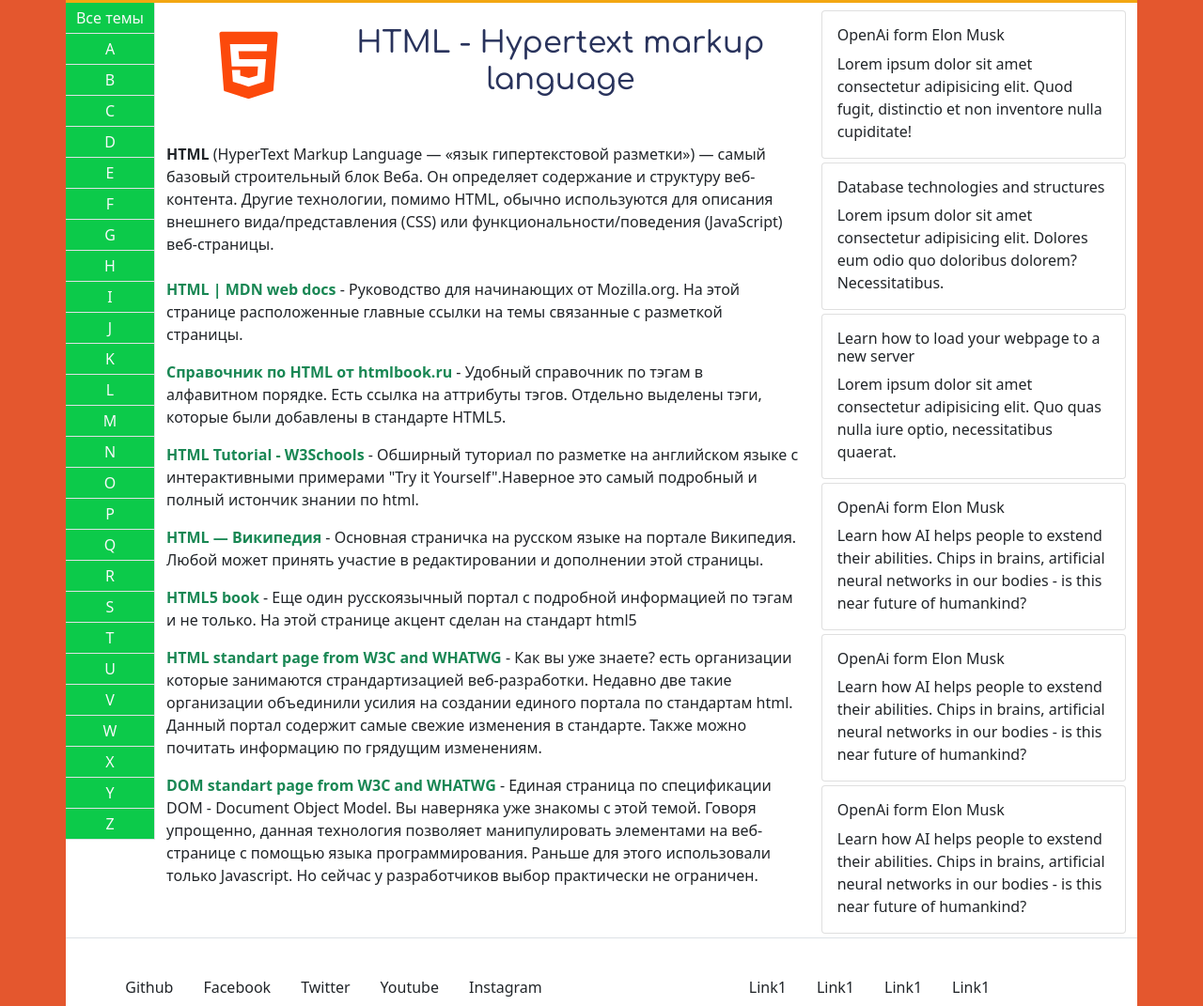
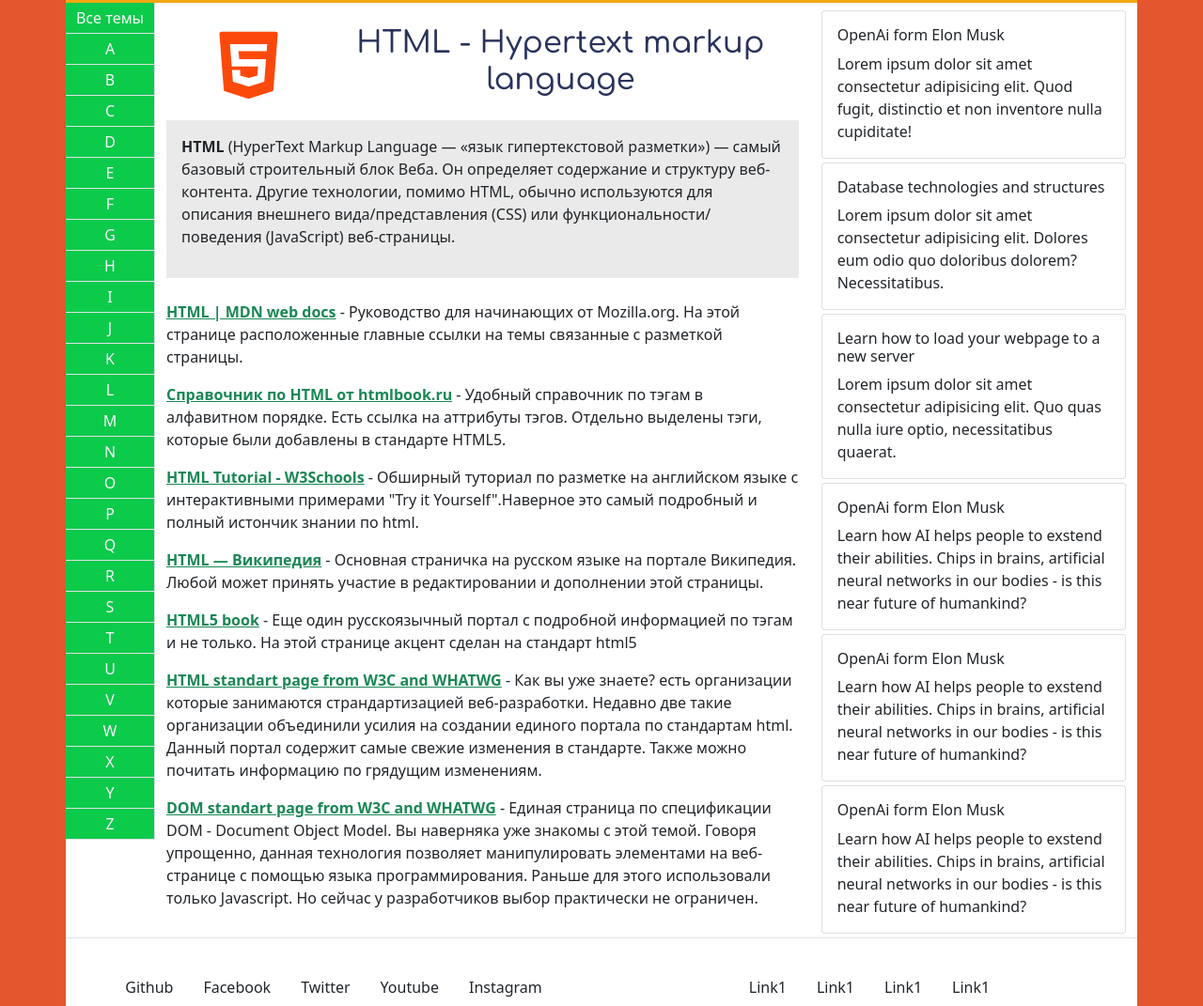
Before and after one commit to zhann1982/linkstack, a website: page pages/html5.html in a window 1280 px wide. Shown: the part 277-1348 px from the top of the page at 94% size. Drawn offline with nearby package versions, Linux system fonts and the light colour scheme.

Commit message:
few style changes

```diff
--- a/pages/html5.html
+++ b/pages/html5.html
@@ -133,17 +133,17 @@
                       <div class="col-9  d-flex justify-content-center align-center"><h2 class="text-center text-z-gray ff-comfortaa">HTML - Hypertext markup language</h2></div>
                   </div>
               </div>
-              <div class="theme-description pt-4 pb-2">
+              <div class="theme-description p-3 bg-gray-ea mb-4">
                 <p><span class="fw-bold">HTML</span> (HyperText Markup Language — «язык гипертекстовой разметки») — самый базовый строительный блок Веба. Он определяет содержание и структуру веб-контента. Другие технологии, помимо HTML, обычно используются для описания внешнего вида/представления (CSS) или функциональности/поведения (JavaScript) веб-страницы.</p>
               </div>
               <div class="theme-links">
-                <p><a target="_blank" class="link-success text-decoration-none fw-bold" href="https://developer.mozilla.org/ru/docs/Web/HTML">HTML | MDN web docs</a> - Руководство для начинающих от <span>Mozilla.org</span>. На этой странице расположенные главные ссылки на темы связанные с разметкой страницы.</p>
-                <p><a target="_blank" class="link-success text-decoration-none fw-bold" href="http://htmlbook.ru/html">Справочник по HTML от htmlbook.ru</a> - Удобный справочник по тэгам в алфавитном порядке. Есть ссылка на аттрибуты тэгов. Отдельно выделены тэги, которые были добавлены в стандарте HTML5.</p>
-                <p><a target="_blank" class="link-success text-decoration-none fw-bold" href="https://www.w3schools.com/html/">HTML Tutorial - W3Schools</a> - Обширный туториал по разметке на английском языке с интерактивными примерами "Try it Yourself".Наверное это самый подробный и полный истончик знании по html.</p>
-                <p><a target="_blank" class="link-success text-decoration-none fw-bold" href="https://ru.wikipedia.org/wiki/HTML">HTML — Википедия</a> - Основная страничка на русском языке на портале Википедия. Любой может принять участие в редактировании и дополнении этой страницы.</p>
-                <p><a target="_blank" class="link-success text-decoration-none fw-bold" href="https://html5book.ru/html-html5/">HTML5 book</a> - Еще один русскоязычный портал с подробной информацией по тэгам и не только. На этой странице акцент сделан на стандарт html5</p>
-                <p><a target="_blank" class="link-success text-decoration-none fw-bold" href="https://html.spec.whatwg.org/multipage/">HTML standart page from W3C and WHATWG</a> - Как вы уже знаете? есть организации которые занимаются страндартизацией веб-разработки. Недавно две такие организации объединили усилия на создании единого портала по стандартам html. Данный портал содержит самые свежие изменения в стандарте. Также можно почитать информацию по грядущим изменениям.</p>
-                <p><a target="_blank" class="link-success text-decoration-none fw-bold" href="https://dom.spec.whatwg.org/">DOM standart page from W3C and WHATWG</a> - Единая страница по спецификации DOM - Document Object Model. Вы наверняка уже знакомы с этой темой. Говоря упрощенно, данная технология позволяет манипулировать элементами на веб-странице с помощью языка программирования. Раньше для этого использовали только Javascript. Но сейчас у разработчиков выбор практически не ограничен.</p>
+                <p><a target="_blank" class="link-success fw-bold" href="https://developer.mozilla.org/ru/docs/Web/HTML">HTML | MDN web docs</a> - Руководство для начинающих от <span>Mozilla.org</span>. На этой странице расположенные главные ссылки на темы связанные с разметкой страницы.</p>
+                <p><a target="_blank" class="link-success fw-bold" href="http://htmlbook.ru/html">Справочник по HTML от htmlbook.ru</a> - Удобный справочник по тэгам в алфавитном порядке. Есть ссылка на аттрибуты тэгов. Отдельно выделены тэги, которые были добавлены в стандарте HTML5.</p>
+                <p><a target="_blank" class="link-success fw-bold" href="https://www.w3schools.com/html/">HTML Tutorial - W3Schools</a> - Обширный туториал по разметке на английском языке с интерактивными примерами "Try it Yourself".Наверное это самый подробный и полный истончик знании по html.</p>
+                <p><a target="_blank" class="link-success fw-bold" href="https://ru.wikipedia.org/wiki/HTML">HTML — Википедия</a> - Основная страничка на русском языке на портале Википедия. Любой может принять участие в редактировании и дополнении этой страницы.</p>
+                <p><a target="_blank" class="link-success fw-bold" href="https://html5book.ru/html-html5/">HTML5 book</a> - Еще один русскоязычный портал с подробной информацией по тэгам и не только. На этой странице акцент сделан на стандарт html5</p>
+                <p><a target="_blank" class="link-success fw-bold" href="https://html.spec.whatwg.org/multipage/">HTML standart page from W3C and WHATWG</a> - Как вы уже знаете? есть организации которые занимаются страндартизацией веб-разработки. Недавно две такие организации объединили усилия на создании единого портала по стандартам html. Данный портал содержит самые свежие изменения в стандарте. Также можно почитать информацию по грядущим изменениям.</p>
+                <p><a target="_blank" class="link-success fw-bold" href="https://dom.spec.whatwg.org/">DOM standart page from W3C and WHATWG</a> - Единая страница по спецификации DOM - Document Object Model. Вы наверняка уже знакомы с этой темой. Говоря упрощенно, данная технология позволяет манипулировать элементами на веб-странице с помощью языка программирования. Раньше для этого использовали только Javascript. Но сейчас у разработчиков выбор практически не ограничен.</p>
               </div>
             </div>
 
```
